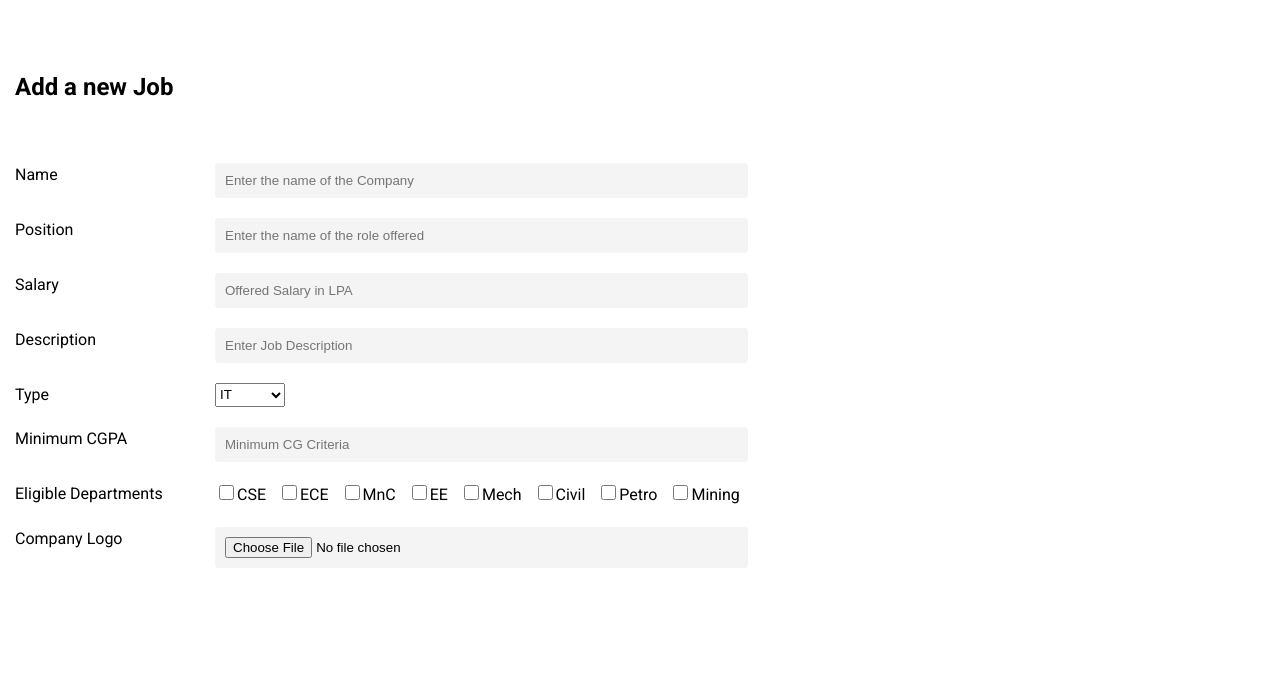
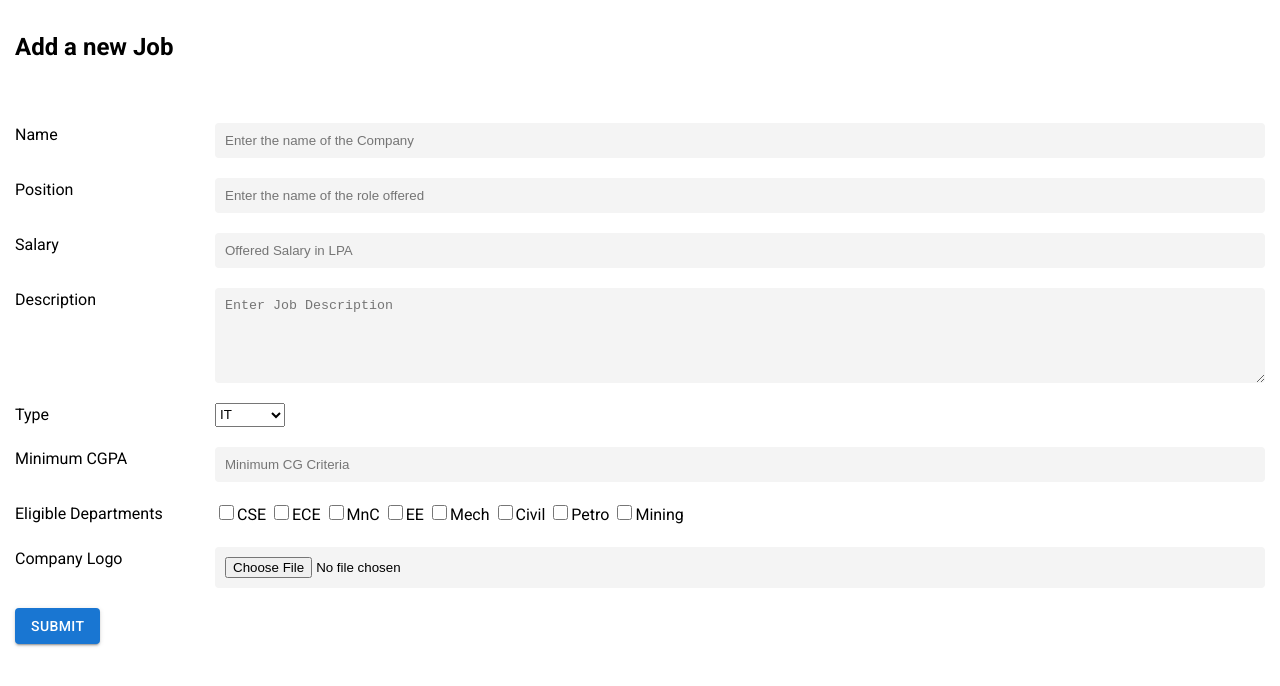
Before and after one commit to subham99kr/CDC---Portal, a React (Create React App) app: page /newjob in a window 1280 px wide. Shown: the top 686 px of the page. Built offline with nearby package versions, Linux system fonts and the light colour scheme.

Commit message:
Form design updated

```diff
--- a/src/components/AddJob.jsx
+++ b/src/components/AddJob.jsx
@@ -1,48 +1,45 @@
 import React from "react";
-import "./../css/AddJob.css";
+import styles from "./../css/AddJob.module.css";
 import {
-  FormControl,
-  FormGroup,
-  FormControlLabel,
-  Checkbox,
+  Button
 } from "@mui/material";
 
 const AddJob = () => {
   return (
-    <div className="container">
+    <div className={styles.container}>
       <h2>Add a new Job</h2>
       <br />
       <form>
-        <div>
+        <div className={styles.AddJob}>
           <label>Name </label>
-          <input
+          <input className={styles.Input}
             type="text"
             name="name"
             placeholder="Enter the name of the Company"
           />
         </div>
-        <div>
+        <div className={styles.AddJob}>
           <label>Position </label>
-          <input
+          <input className={styles.Input}
             type="text"
             name="position"
             placeholder="Enter the name of the role offered"
           />
           <br />
         </div>
-        <div>
+        <div className={styles.AddJob}>
           <label>Salary </label>
-          <input
+          <input className={styles.Input}
             type="number"
             name="salary"
             placeholder="Offered Salary in LPA"
           />
         </div>
-        <div>
+        <div className={styles.AddJob}>
           <label>Description </label>
-          <input type="text" name="des" placeholder="Enter Job Description" />
+          <textarea className={styles.Input} id="w3review" name="desciption" rows="5" placeholder="Enter Job Description"></textarea>
         </div>
-        <div>
+        <div className={styles.AddJob}>
           <label>Type </label>{" "}
           <select id="type" name="domains">
             <option value="IT">IT</option>
@@ -50,43 +47,44 @@ const AddJob = () => {
             <option value="Finance">Finance</option>
           </select>
         </div>
-        <div>
+        <div className={styles.AddJob}>
           <label>Minimum CGPA </label>
-          <input type="number" name="cgpa" placeholder="Minimum CG Criteria" />
+          <input className={styles.Input} type="number" name="cgpa" placeholder="Minimum CG Criteria" />
         </div>
-        <div>
+        <div className={styles.AddJob}>
           <label className="title">Eligible Departments</label>
 
           <span>
-            <input type="checkbox" value="CSE" />
+            <input className={styles.Input} type="checkbox" value="CSE" />
             <label className="short">CSE </label>
 
-            <input type="checkbox" value="ECE" />
+            <input className={styles.Input} type="checkbox" value="ECE" />
             <label className="short">ECE </label>
 
-            <input type="checkbox" value="MnC" />
+            <input className={styles.Input} type="checkbox" value="MnC" />
             <label className="short">MnC </label>
 
-            <input type="checkbox" value="EE" />
+            <input className={styles.Input} type="checkbox" value="EE" />
             <label className="short">EE </label>
 
-            <input type="checkbox" value="Mech" />
+            <input className={styles.Input} type="checkbox" value="Mech" />
             <label className="short">Mech </label>
 
-            <input type="checkbox" value="Civil" />
+            <input className={styles.Input} type="checkbox" value="Civil" />
             <label className="short">Civil </label>
 
-            <input type="checkbox" value="Petro" />
+            <input className={styles.Input} type="checkbox" value="Petro" />
             <label className="short">Petro </label>
 
-            <input type="checkbox" value="Mining" />
+            <input className={styles.Input} type="checkbox" value="Mining" />
             <label className="short">Mining </label>
           </span>
         </div>
-        <div>
+        <div className={styles.AddJob}>
           <label>Company Logo </label>
-          <input type="file" id="logo" name="logo" />
+          <input className={styles.Input} type="file" id="logo" name="logo" />
         </div>
+        <Button variant="contained">Submit</Button>
       </form>
     </div>
   );
--- /dev/null
+++ b/src/css/AddJob.module.css
@@ -0,0 +1,37 @@
+.AddJob{
+    display: flex;
+    flex-wrap: wrap;
+    margin: 20px 0;
+
+}
+
+.container{
+    margin: 5px;
+    padding: 10px;
+    border-radius: 10px;
+    background-color: white;
+    font-family: "Roboto";
+    line-height: 1.5rem;
+}
+
+
+label{
+    width: 200px;
+}
+.Input{
+
+    flex-basis: 300px;
+    flex-grow: 1;
+    padding: 10px;
+    background-color: rgb(244, 244, 244);
+    border-radius: 4px;
+    border-width: 0;
+
+}
+.short{
+    margin-right: 8px;
+}
+span>input{
+    height: 15px;
+    width: 15px;
+}
```
